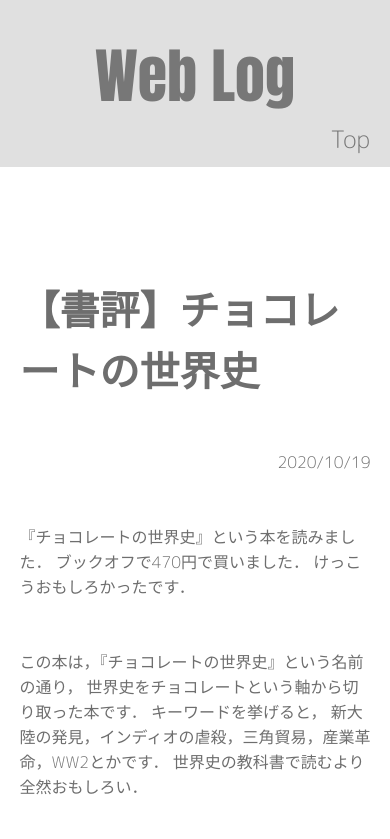
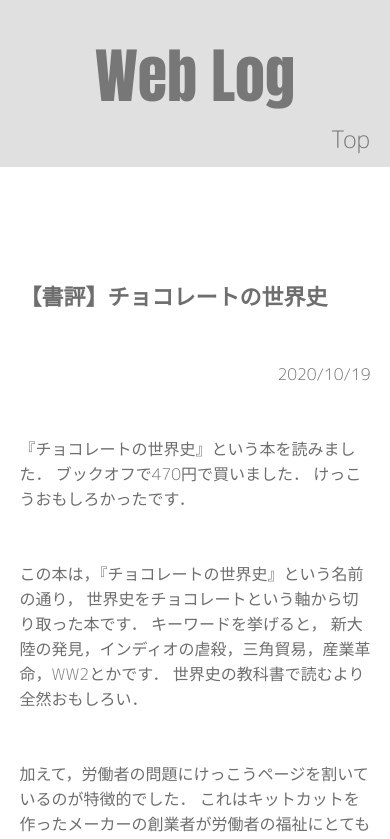
Before and after one commit to ron61/ron61.github.io, a Nuxt app: page /blog/posts/world-history-of-chocolate in a window 390 px wide. Shown: the top 839 px of the page. Built offline with nearby package versions, Linux system fonts and the light colour scheme.

Commit message:
修正とdeploy

```diff
--- a/components/Card.vue
+++ b/components/Card.vue
@@ -8,7 +8,7 @@
                     </div>
                     <div class="text-container">
                         <h2>{{title}}</h2>
-                        <p>{{date}}</p>
+                        <p class="date">{{date}}</p>
                         <p>{{description}}</p>
                     </div>
                 </div>
@@ -20,7 +20,7 @@
                     </div>
                     <div class="text-container">
                         <h2>{{title}}</h2>
-                        <p>{{date}}</p>
+                        <p class="date">{{date}}</p>
                         <p>{{description}}</p>
                     </div>
                 </div>
@@ -57,22 +57,6 @@ export default {
     background-color: rgb(189, 189, 189);
 }
 
-.pc{
-  display: block;
-}
-.sp{
-  display: none;
-}
-
-@media only screen and (max-width: 767px){
-  .pc{
-    display: none;
-  }
-  .sp{
-    display: block;
-  }
-}
-
 .pc-card {
     display: flex;
 }
@@ -107,4 +91,8 @@ a {
     text-align: left;
 }
 
+.date {
+    font-size: 14px;
+}
+
 </style>
--- a/layouts/blog.vue
+++ b/layouts/blog.vue
@@ -68,8 +68,12 @@
     padding-bottom: 6rem;
 }
 
-.blog-post h1 {
+.blog-post .pc h1 {
     font-size: 40px;
+}
+
+.blog-post .sp h1 {
+    font-size: 22px;
 }
 
 .blog-post h2 {
@@ -85,4 +89,20 @@
     margin-top: 50px;
 }
 
+.pc{
+  display: block;
+}
+.sp{
+  display: none;
+}
+
+@media only screen and (max-width: 767px){
+  .pc{
+    display: none;
+  }
+  .sp{
+    display: block;
+  }
+}
+
 </style>
--- a/pages/blog/posts/world-history-of-chocolate.vue
+++ b/pages/blog/posts/world-history-of-chocolate.vue
@@ -1,7 +1,12 @@
 <template>
-  <div class="blog-post">
-    <h1>【書評】チョコレートの世界史</h1>
-    <p class="date">2020/10/19</p>
+    <div class="blog-post">
+        <div class="pc">
+                <h1>【書評】チョコレートの世界史</h1>
+        </div>
+        <div class="sp">
+            <h1>【書評】チョコレートの世界史</h1>
+        </div>
+        <p class="date">2020/10/19</p>
         <p>
             『チョコレートの世界史』という本を読みました．
             ブックオフで470円で買いました．
```
Also changed, not shown: 4 other files (tests, documents, lock files or other folders).
